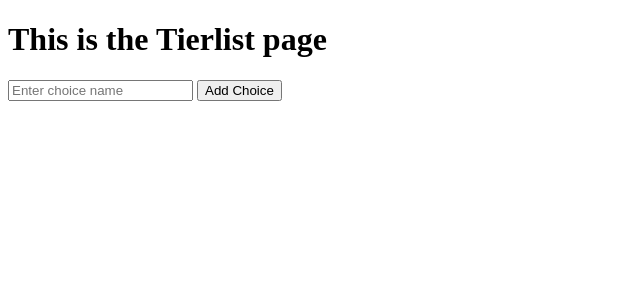
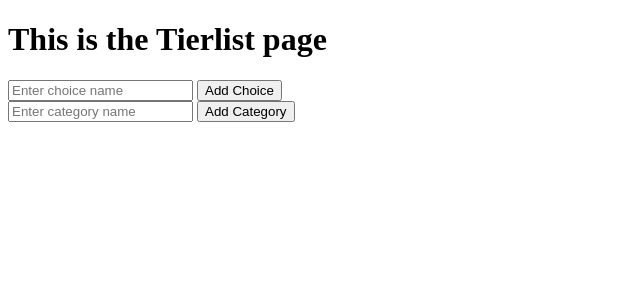
Before and after one commit to Aszuul/Tierier, a Django app: page /tierlist/ in a window 1280 px wide. Shown: the top 300 px of the page, without its empty margins (0-640 px from the left). Run offline with Django 5.2, Linux system fonts and the light colour scheme; data that the repository does not hold is empty.

Commit message:
catagory progress

```diff
--- a/tierlist/templates/base.html
+++ b/tierlist/templates/base.html
@@ -14,7 +14,7 @@
                 return;
             }
 
-            var choiceForm = document.getElementById('choice-form');
+            var choiceForm = document.getElementsByClassName('sortable-form');
             if (!choiceForm) {
                 return;
             }
--- a/tierlist/templates/tierlist/index.html
+++ b/tierlist/templates/tierlist/index.html
@@ -5,12 +5,12 @@
 <div>
     <div name="main-area">
         <!-- left column; choice list -->
-         <form id="add-choice-form" method="post" action="{% url 'tierlist:add_choice' %}">
+        <form id="add-choice-form" method="post" action="{% url 'tierlist:add_choice' %}">
             {% csrf_token %}
             <input type="text" name="name" placeholder="Enter choice name" required>
             <button type="submit">Add Choice</button>
         </form>
-        <form id="choice-form" hx-post="{% url 'tierlist:update_order' %}" hx-trigger="end" hx-swap="none">
+        <form class="sortable-form" id="choice-form" hx-post="{% url 'tierlist:update_order' %}" hx-trigger="end" hx-swap="none">
             {% csrf_token %}
             <div id="items-list">
                 {% for choice in choicelist %}
@@ -24,11 +24,27 @@
 
         <!-- center column; category lists -->
         <div name="categories">
-
+            {% for category_item in category_items %}
+                <div class="category" style="padding:10px; margin:5px; background:#e0e0e0;">
+                    <h3>{{ category_item.name }}</h3>
+                    <div class="category-items">
+                        {% for item in category_item.choices %}
+                            <div class="sortable-item">
+                                <input type="hidden" name="item_id" value="{{ item.choice.id }}">
+                                <span>☰ {{ item.choice.name }}</span>
+                            </div>
+                        {% endfor %}
+                    </div>
+                </div>
+            {% endfor %}
         </div>
 
         <!-- right column; add category button -->
-
+        <form id="add-category-form" method="post" action="{% url 'tierlist:add_category' %}">
+            {% csrf_token %}
+            <input type="text" name="name" placeholder="Enter category name" required>
+            <button type="submit">Add Category</button>
+        </form>
     </div>
 
     <!-- bottom; ranking view -->
--- a/tierlist/urls.py
+++ b/tierlist/urls.py
@@ -7,4 +7,5 @@ urlpatterns = [
     path('', views.index, name="index"),
     path('update_order/', views.update_order, name='update_order'),
     path('add_choice/', views.add_choice, name='add_choice'),
+    path('add_category/', views.add_category, name='add_category'),
 ]
--- a/tierlist/views.py
+++ b/tierlist/views.py
@@ -3,11 +3,23 @@ from django.db import models, transaction
 from django.views.decorators.http import require_POST
 from django.http import HttpResponse
 
-from .models import Choice
+from .models import Category, Choice, CategoryChoice
 
 def index(request):
+    choicelist = Choice.objects.order_by('order')
+    categories = Category.objects.all()
+    category_choices = CategoryChoice.objects.select_related('category', 'choice').order_by('order')
+    category_items = []
+    for category in categories:
+        category_items.append({
+            "name": category.name,
+            "choices": category_choices.filter(category=category)
+        })
+    print(category_items)
     context = {
-        "choicelist": Choice.objects.order_by('order'),
+        "choicelist": choicelist,
+        'categories': categories,
+        'category_items': category_items,
     }
     return render(request, "tierlist/index.html", context)
 
@@ -27,3 +39,11 @@ def add_choice(request):
             max_order = Choice.objects.aggregate(max_order=models.Max('order'))['max_order'] or 0
             Choice.objects.create(name=name, order=max_order + 1)
     return redirect('tierlist:index')
+
+@require_POST
+def add_category(request):
+    if request.method == 'POST':
+        name = request.POST.get('name')
+        if name:
+            Category.objects.create(name=name)
+    return redirect('tierlist:index')
```
Also changed, not shown: tierlist/models.py (+30 -1 lines), tierlist/migrations/0001_initial.py, tierlist/migrations/0002_alter_choice_options_choice_order.py (deleted).
